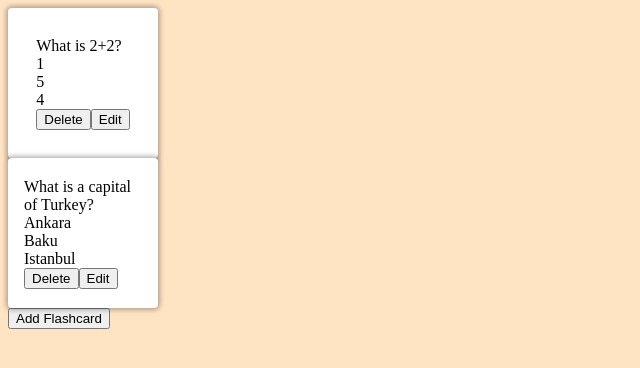
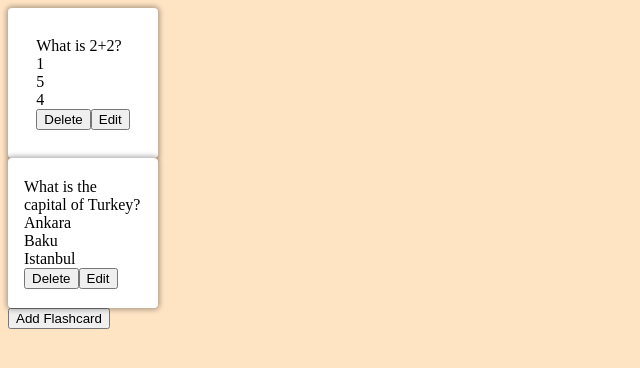
Before and after one commit to jalasgarli/Assignment_3, a React (Create React App) app in the folder assign3/: page / in a window 1280 px wide. Shown: the top 368 px of the page, without its empty margins (0-640 px from the left). Built offline with nearby package versions, Linux system fonts and the light colour scheme.

Commit message:
Updated Version of Flashcard

```diff
--- a/assign3/src/App.js
+++ b/assign3/src/App.js
@@ -1,9 +1,10 @@
-import React, {useState} from "react"
-import ListOfFlashCards from './ListOfFlashCards'
-import './app.css'
+import React, { useState } from 'react';
+import ListOfFlashCards from './ListOfFlashCards';
+import './app.css';
 
 function App() {
   const [flashcards, setFlashCards] = useState(SAMPLE_FLASHCARDS);
+
   const handleAddFlashCard = (Question, Answer, Options) => {
     const newFlashcard = {
       id: flashcards.length + 1,
@@ -12,22 +13,40 @@ function App() {
       options: Options,
     };
     setFlashCards([...flashcards, newFlashcard]);
-  }
+  };
 
   const handleDeleteFlashCard = (id) => {
     const deleteFlashCard = flashcards.filter((flashcard) => flashcard.id !== id);
     setFlashCards(deleteFlashCard);
-  }
+  };
+
+  const handleEditFlashCard = (editedFlashcard) => {
+    const updatedFlashcards = flashcards.map((flashcard) =>
+      flashcard.id === editedFlashcard.id ? editedFlashcard : flashcard
+    );
+    setFlashCards(updatedFlashcards);
+  };
 
   return (
-      <div>
-        <ListOfFlashCards flashcards={flashcards} onDelete={handleDeleteFlashCard}/>
-        <button onClick={() => handleAddFlashCard(
-          prompt('Enter the question:'),
-          prompt('Write Answer of Question'),
-          prompt('Enter options, separated by commas').split(',')
-        )}>Add Flashcard</button>
-      </div>);
+    <div>
+      <ListOfFlashCards
+        flashcards={flashcards}
+        onDelete={handleDeleteFlashCard}
+        onEdit={handleEditFlashCard}
+      />
+      <button
+        onClick={() =>
+          handleAddFlashCard(
+            prompt('Enter the question:'),
+            prompt('Write Answer of Question'),
+            prompt('Enter options, separated by commas').split(',')
+          )
+        }
+      >
+        Add Flashcard
+      </button>
+    </div>
+  );
 }
 
 const SAMPLE_FLASHCARDS = [
@@ -35,23 +54,14 @@ const SAMPLE_FLASHCARDS = [
     id: 1,
     question: 'What is 2+2?',
     answer: '4',
-    options: [
-      '1',
-      '5',
-      '4'
-    ]
+    options: ['1', '5', '4'],
   },
   {
     id: 2,
-    question: 'What is a capital of Turkey?',
+    question: 'What is the capital of Turkey?',
     answer: 'Ankara',
-    options: [
-      'Ankara',
-      'Baku',
-      'Istanbul'
-    ]
-  }
-
-]
+    options: ['Ankara', 'Baku', 'Istanbul'],
+  },
+];
 
 export default App;
--- a/assign3/src/ListOfFlashCards.js
+++ b/assign3/src/ListOfFlashCards.js
@@ -1,11 +1,16 @@
-import React from "react";
-import FlashCard from "./FlashCard";
+import React from 'react';
+import FlashCard from './FlashCard';
 
-export default function ListOfFlashCards({ flashcards, onDelete }) {
+export default function ListOfFlashCards({ flashcards, onDelete, onEdit }) {
   return (
     <div className="card-grid">
       {flashcards.map((flashcard) => (
-        <FlashCard flashcard={flashcard} key={flashcard.id} onDelete={onDelete} />
+        <FlashCard
+          key={flashcard.id}
+          flashcard={flashcard}
+          onDelete={onDelete}
+          onEdit={onEdit}
+        />
       ))}
     </div>
   );
```
